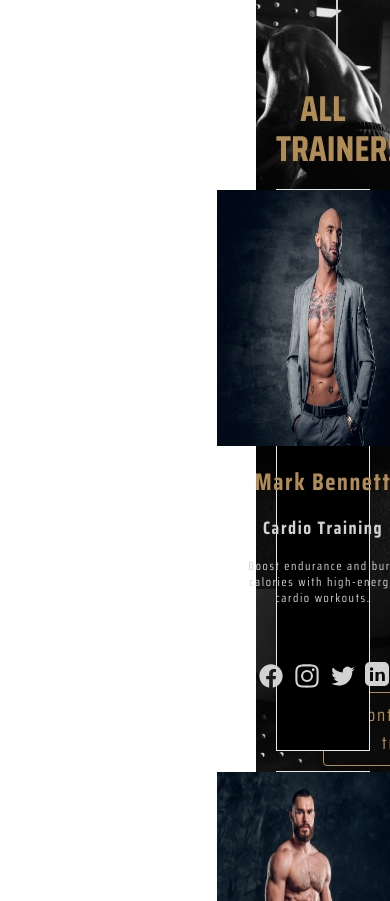
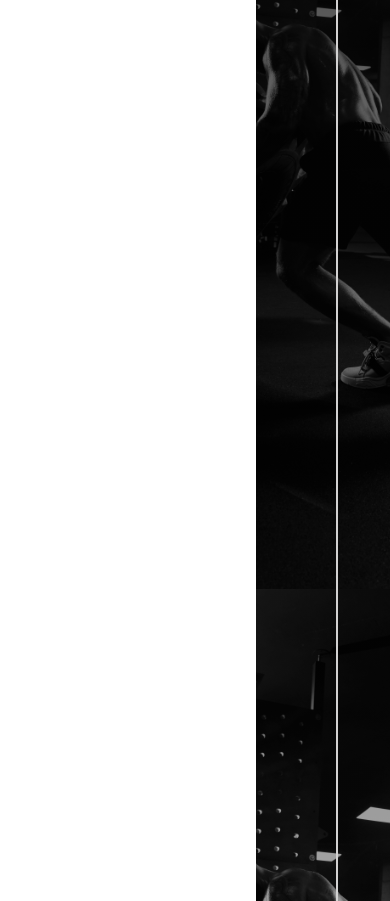
Before and after one commit to chethanadilhari/fitzone-dashboard, a React (Vite) app: page /trainers in a window 390 px wide. Shown: the part 1099-2000 px from the top of the page. Built offline with nearby package versions, Linux system fonts and the light colour scheme; sample sign-in values are in the browser's storage; a web font is replaced by a local one.

Commit message:
responsiveness

```diff
--- a/src/components/common/TrainersContainer.jsx
+++ b/src/components/common/TrainersContainer.jsx
@@ -3,10 +3,8 @@ import SocialMediaLinks from './SocialMediaLinks'
 
 const TrainersContainer = ({data}) => {
   return (
-
-        <section>
-            <div className="w-full text-white max-w-screen-xl  hover:border-bronze border  bg-black h-full mx-auto mb-5 px-5 xl:px-0">
-                <div className="grid items-centergap-5 justify-center">
+            <div className="flex flex-col items-stretch w-full text-white max-w-screen-xl  hover:border-bronze border  bg-black mx-auto px-5 xl:px-0">
+                <div className="flex flex-col items-stretch">
 
                     <img
                         src={data.image}
@@ -34,8 +32,6 @@ const TrainersContainer = ({data}) => {
 
                 </div>
             </div>
-
-        </section>
     )
 
 }
--- a/src/pages/Billing/Plans.jsx
+++ b/src/pages/Billing/Plans.jsx
@@ -55,9 +55,9 @@ const Plans = () => {
 
     return (
         <section className="">
-<div className="px-40 py-20 pb-40 bg-gradient-to-b from-black to-transparent">
-            <div className="w-full border border-bronze bg-black/50 max-w-screen-xl mx-auto h-auto px-5 md:px-20 py-7 md:py-10">
-                <div className="uppercase text-bronze font-bold flex-col py-30 px-5 md:px-20">
+<div className=" px-5 py-20 bg-gradient-to-b from-black to-transparent">
+            <div className="w-full border border-bronze bg-black/50 max-w-screen-xl mx-auto h-auto py-7 md:py-10">
+                <div className="uppercase text-bronze font-bold flex-col py-30 px-5 md:px-10">
                     <div className="flex gap-4">
 
                     </div>
@@ -67,7 +67,7 @@ const Plans = () => {
                 </div>
 
                 <div>
-                    <div className="grid grid-cols-1 sm:grid-cols-2 lg:grid-cols-3 gap-6 md:gap-12 px-5 md:px-20 py-5">
+                    <div className="grid grid-cols-1 sm:grid-cols-2 lg:grid-cols-3 gap-6 md:gap-12 px-5 py-5">
                         {PricingDetails.map((plan) => (
                             <PlanContainer key={plan.id} data={plan} />
                         ))}
--- a/src/pages/Support/AllTickets.jsx
+++ b/src/pages/Support/AllTickets.jsx
@@ -107,6 +107,13 @@ const AllTickets = () => {
                                     </td>
                                 </tr>
                             ))}
+                        {tickets.length === 0 && (
+                            <tr>
+                                <td colSpan="7" className="text-center py-5">
+                                    No tickets found
+                                </td>
+                            </tr>
+                        )}
                         </tbody>
                     </table>
 
--- a/src/pages/Trainers/AllTrainers.jsx
+++ b/src/pages/Trainers/AllTrainers.jsx
@@ -35,8 +35,8 @@ const trainers = [{
 
 const AllTrainers = () => {
     return (
-        <section >
-            <div className="pb-20">
+        <section>
+            <div>
 <div className="text-4xl font-sairaCondensed uppercase  text-center px-5 text-bronze font-bold ">All Trainers</div>
             <div className="w-full  text-white max-w-screen-xl py-5 h-auto mx-auto px-5 ">
                 <div className="grid grid-cols-1 md:grid-cols-2 lg:grid-cols-4 gap-5">
--- a/src/pages/Trainers/YourTrainer.jsx
+++ b/src/pages/Trainers/YourTrainer.jsx
@@ -10,7 +10,7 @@ const YourTrainer = () => {
                         <h1 className="font-koulen text-bronze text-4xl">Your trainer details</h1>
 
                     </div>
-                    <div className="flex border border-customGrey bg-black/60 max-h-screen font-sairaCondensed tracking-widest text-lg text-customGrey items-center">
+                    <div className="flex border border-customGrey bg-black/60 font-sairaCondensed tracking-widest text-lg text-customGrey items-center">
                         <div className="w-1/2 px-4 py-2">
                             <img src="/images/trainer-1.jpg" alt="Trainer" className=" w-full h-auto rounded-lg shadow-lg" />
                         </div>
```
